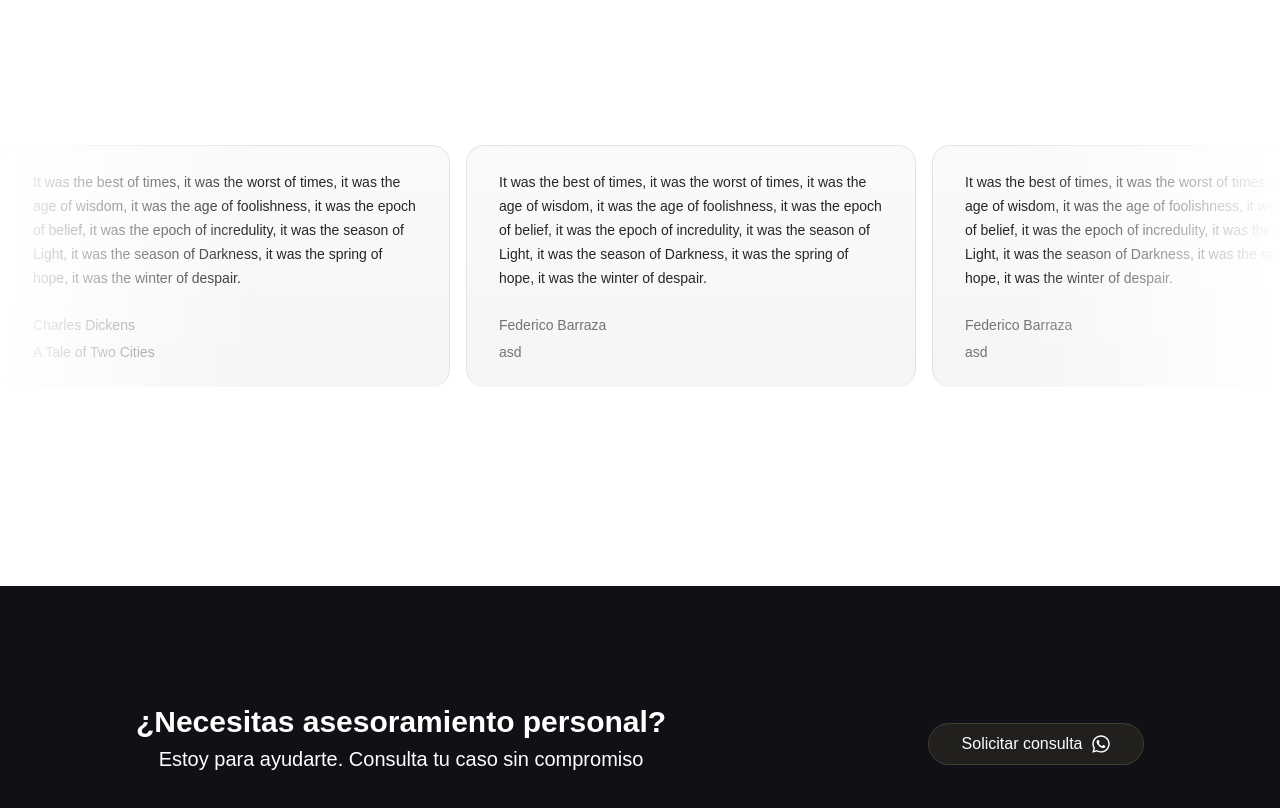
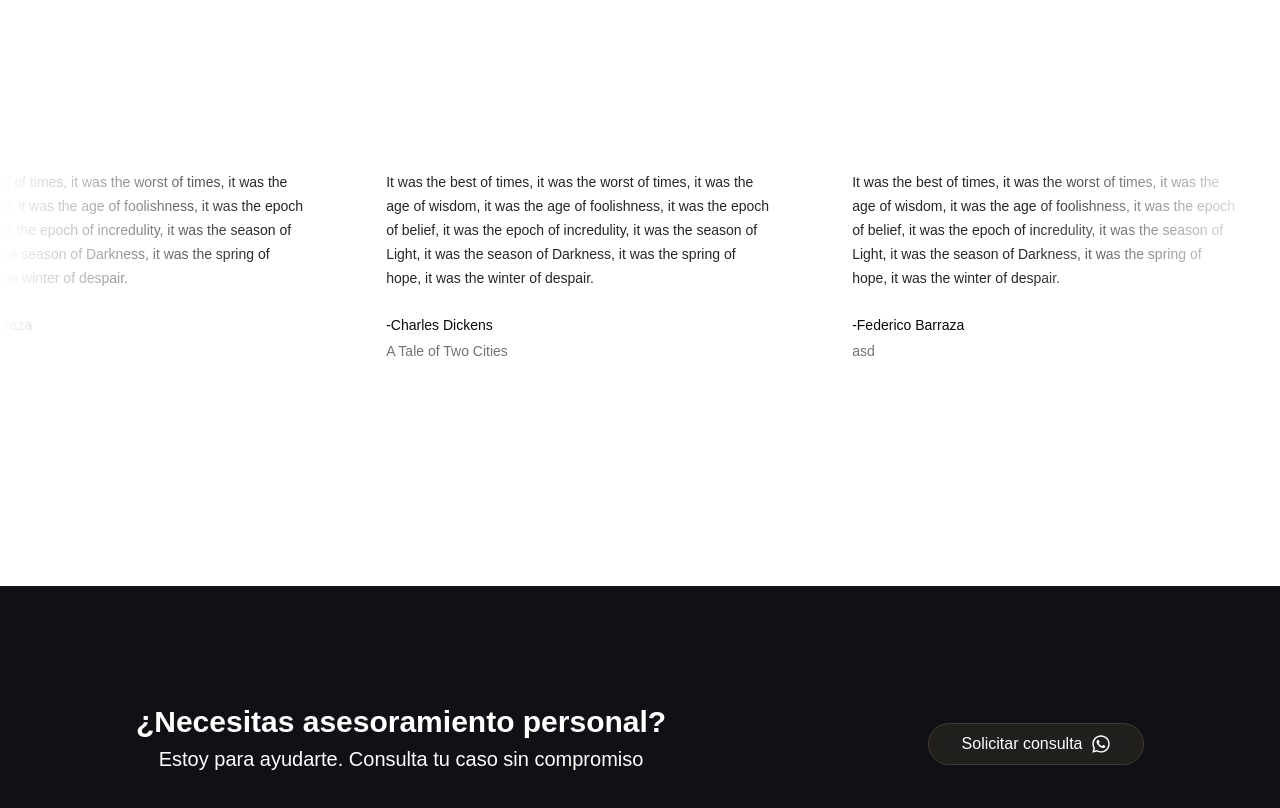
Before and after one commit to fedebarrazaa/guido-pala-abogado, a React (Vite) app: page / in a window 1280 px wide. Shown: the part 2280-3088 px from the top of the page. Built offline with nearby package versions, Linux system fonts and the light colour scheme.

Commit message:
new changes

```diff
--- a/src/components/ui/infinite-moving-cards.tsx
+++ b/src/components/ui/infinite-moving-cards.tsx
@@ -87,9 +87,9 @@ export const InfiniteMovingCards = ({
       >
         {items.map((item, idx) => (
           <li
-            className="relative w-[350px] max-w-full shrink-0 rounded-2xl border border-b-0 border-zinc-200 bg-[linear-gradient(180deg,#fafafa,#f5f5f5)] px-8 py-6 md:w-[450px] dark:border-zinc-700 dark:bg-[linear-gradient(180deg,#27272a,#18181b)]"
+            className="relative w-[350px] max-w-full shrink-0 rounded-2xl  px-8 py-6 md:w-[450px] dark:border-zinc-700 dark:bg-[linear-gradient(180deg,#27272a,#18181b)]"
             key={item.name}
-          >
+          > {/*le saque esto: border border-b-0 border-zinc-200 bg-[linear-gradient(180deg,#fafafa,#f5f5f5)]*/}
             <blockquote>
               <div
                 aria-hidden="true"
@@ -100,7 +100,7 @@ export const InfiniteMovingCards = ({
               </span>
               <div className="relative z-20 mt-6 flex flex-row items-center">
                 <span className="flex flex-col gap-1">
-                  <span className="text-sm leading-[1.6] font-normal text-neutral-500 dark:text-gray-400">
+                  <span className="text-sm leading-[1.6] font-normal text-neutral-1000 dark:text-gray-400">
                     {item.name}
                   </span>
                   <span className="text-sm leading-[1.6] font-normal text-neutral-500 dark:text-gray-400">
--- a/src/index.css
+++ b/src/index.css
@@ -128,3 +128,21 @@
     @apply font-sans;
     }
 }
+
+@keyframes scroll {
+  to {
+    transform: translate(calc(-50% - 0.5rem));
+  }
+}
+
+.animate-scroll {
+  animation: scroll var(--animation-duration, 40s)
+    var(--animation-direction, forwards) linear infinite;
+}
+
+.scroller ul {
+  display: flex;
+  flex-wrap: nowrap;
+  width: max-content;
+  min-width: 100%;
+}
--- a/src/pages/home/home.tsx
+++ b/src/pages/home/home.tsx
@@ -45,31 +45,31 @@ export function DesingHome() {
         {
             quote:
       "It was the best of times, it was the worst of times, it was the age of wisdom, it was the age of foolishness, it was the epoch of belief, it was the epoch of incredulity, it was the season of Light, it was the season of Darkness, it was the spring of hope, it was the winter of despair.",
-    name: "Charles Dickens",
+    name: "-Charles Dickens",
     title: "A Tale of Two Cities",
         },
         {
             quote:
       "It was the best of times, it was the worst of times, it was the age of wisdom, it was the age of foolishness, it was the epoch of belief, it was the epoch of incredulity, it was the season of Light, it was the season of Darkness, it was the spring of hope, it was the winter of despair.",
-    name: "Federico Barraza",
+    name: "-Federico Barraza",
     title: "asd",
         },
         {
             quote:
       "It was the best of times, it was the worst of times, it was the age of wisdom, it was the age of foolishness, it was the epoch of belief, it was the epoch of incredulity, it was the season of Light, it was the season of Darkness, it was the spring of hope, it was the winter of despair.",
-    name: "Federico Barraza",
+    name: "-Federico Barraza",
     title: "asd",
         },
         {
             quote:
       "It was the best of times, it was the worst of times, it was the age of wisdom, it was the age of foolishness, it was the epoch of belief, it was the epoch of incredulity, it was the season of Light, it was the season of Darkness, it was the spring of hope, it was the winter of despair.",
-    name: "Federico Barraza",
+    name: "-Federico Barraza",
     title: "asd",
         },
         {
             quote:
       "It was the best of times, it was the worst of times, it was the age of wisdom, it was the age of foolishness, it was the epoch of belief, it was the epoch of incredulity, it was the season of Light, it was the season of Darkness, it was the spring of hope, it was the winter of despair.",
-    name: "Federico Barraza",
+    name: "-Federico Barraza",
     title: "asd",
         }
     ]
```
